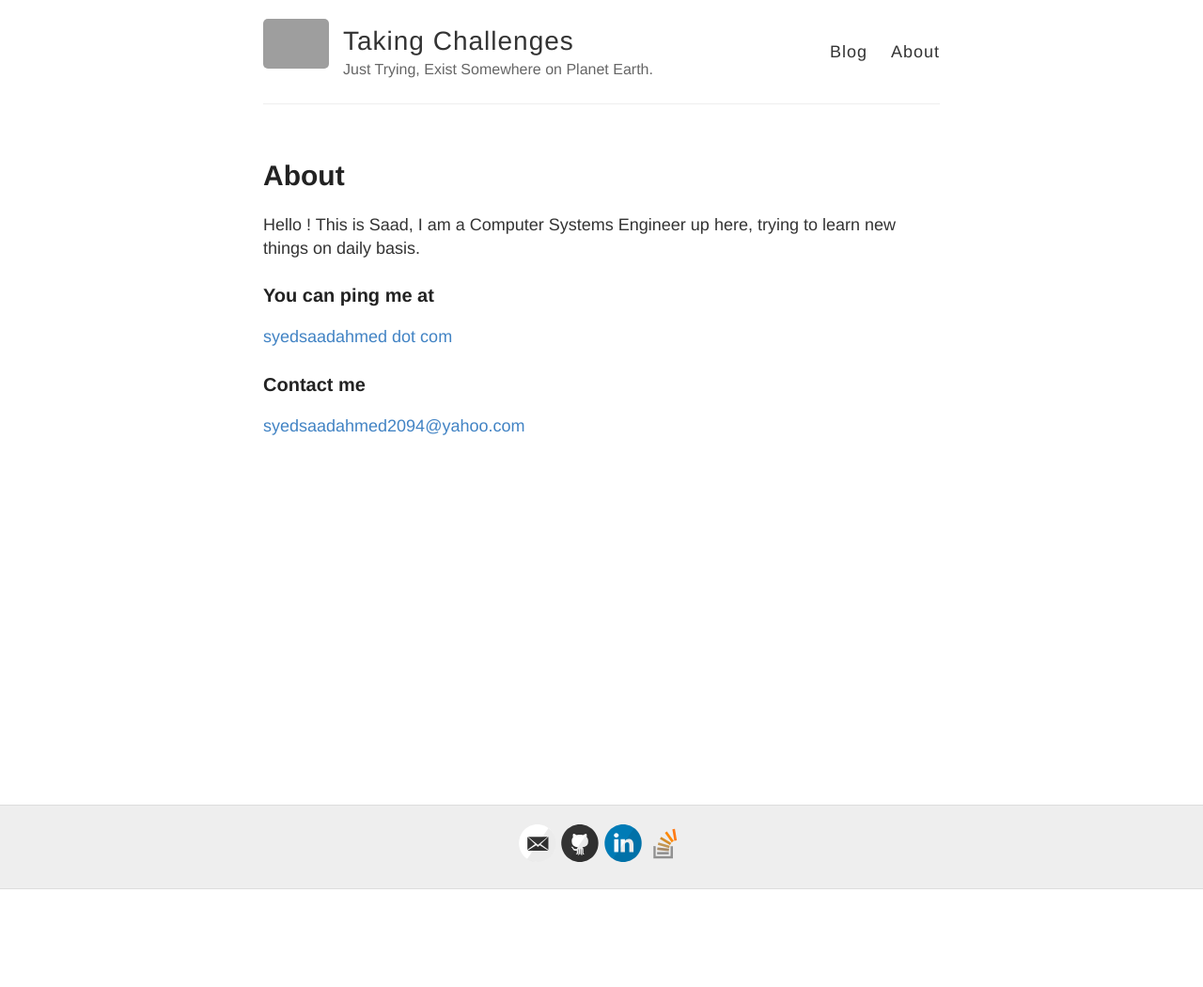
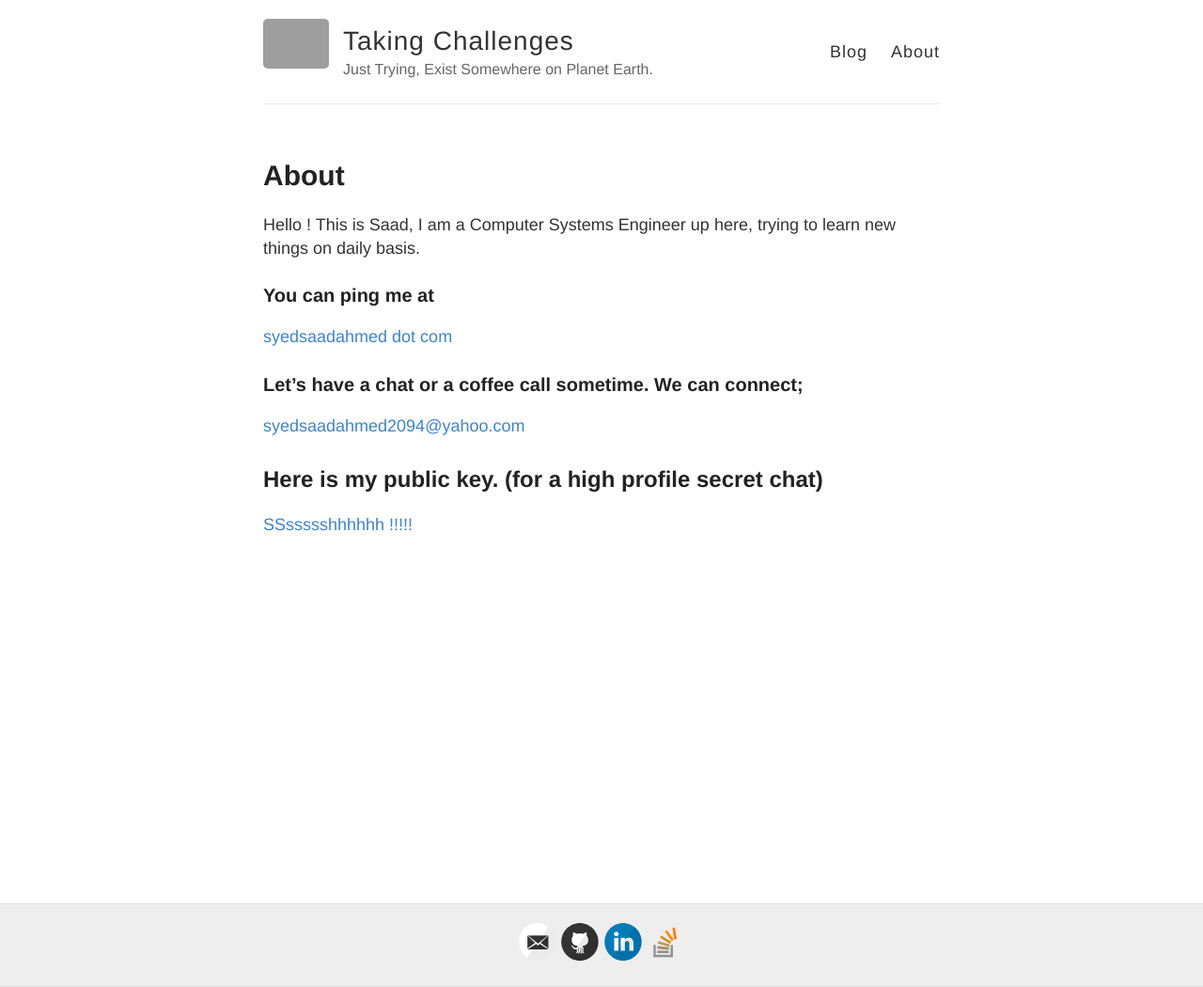
Before and after one commit to takingchallenges/takingchallenges.github.io, a Jekyll site: the page built from about.md, in a window 1280 px wide. Shown: the whole page at 94% size. Built offline with Jekyll 4.4.1, drawn with Linux system fonts in a browser that asks for light colours; before the commit the page ends 946 px from its top, so only the background shows below that; grey boxes are pictures that could not be loaded.

Commit message:
Update about.md

```diff
--- a/about.md
+++ b/about.md
@@ -10,6 +10,10 @@ Hello ! This is Saad, I am a Computer Systems Engineer up here, trying to learn
 
 [syedsaadahmed dot com](https:/www.syedsaadahmed.com)
 
-### Contact me
+### Let's have a chat or a coffee call sometime. We can connect;
 
 [syedsaadahmed2094@yahoo.com](mailto:syedsaadahmed2094@yahoo.com)
+
+## Here is my public key. (for a high profile secret chat)
+
+[SSssssshhhhhh !!!!!](https://keybase.io/syedsaadahmed20)
```
